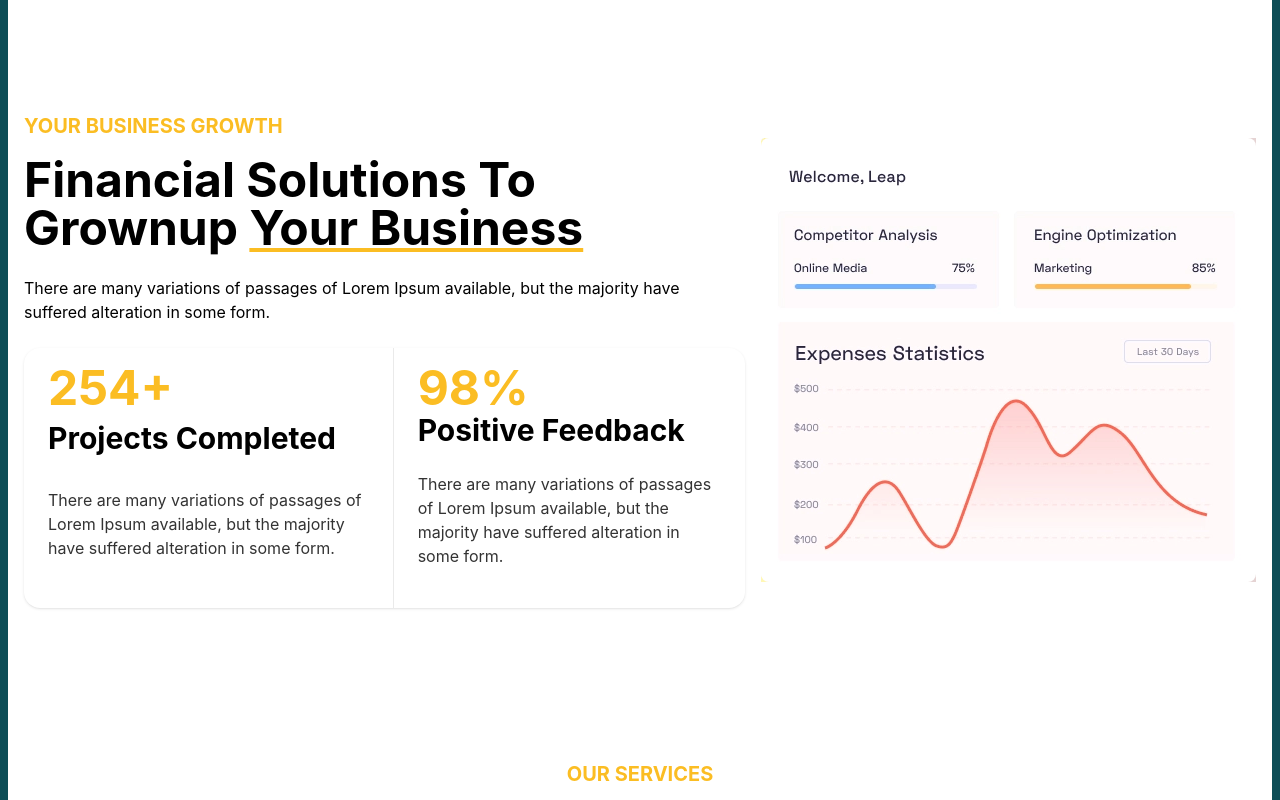
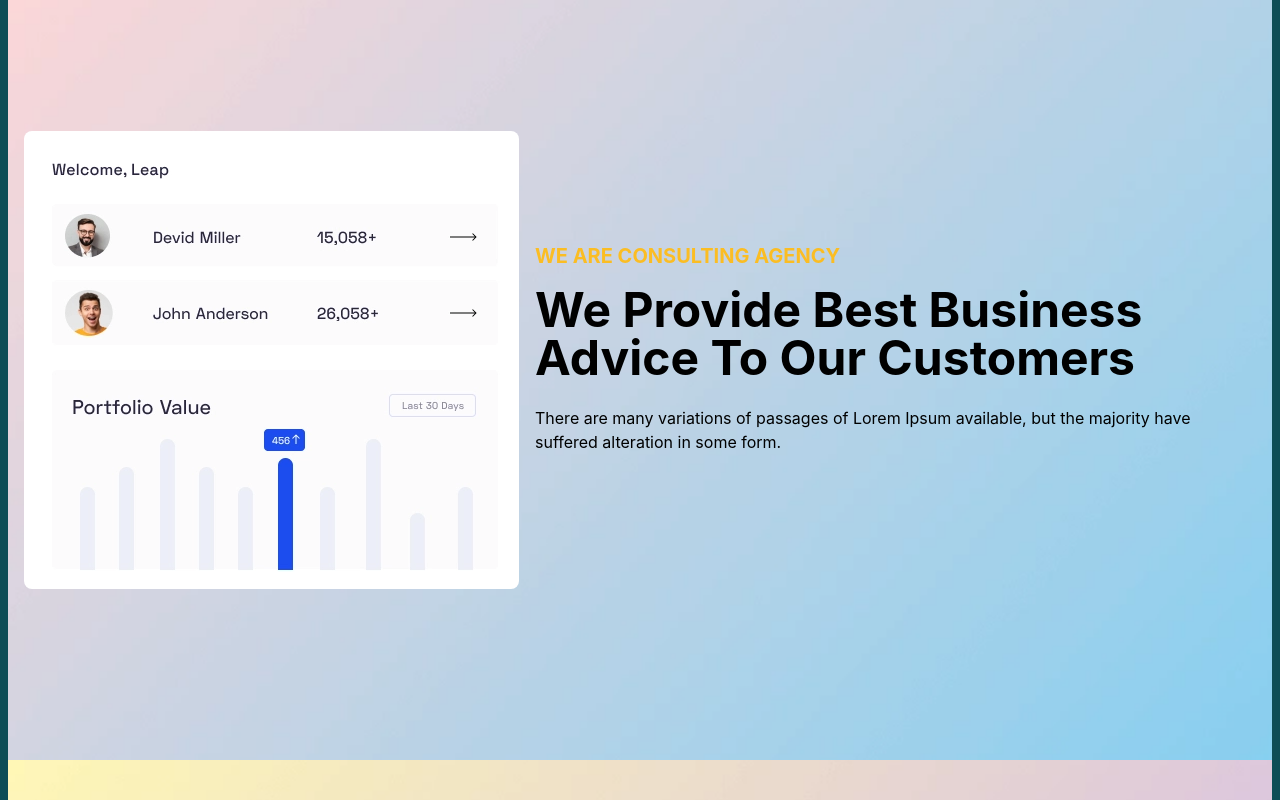
Before and after one commit to habulCoderJohnny/leap-advisor-app, a React (Create React App) app: page / in a window 1280 px wide. Shown: the part 1420-2220 px from the top of the page. Built offline with nearby package versions, Linux system fonts and the light colour scheme.

Commit message:
CustomerSection Implement

```diff
--- a/src/component/Home/BusinessGrowup.js
+++ b/src/component/Home/BusinessGrowup.js
@@ -13,9 +13,9 @@ const BusinessGrowup = () => {
     return (
         <section>
 
-            <div className="hero min-h-screen bg-white">
+            <div className="hero min-h-screen bg-white" style={{ backgroundImage: `url(${bg})` }} >
   <div className="hero-content flex-col lg:flex-row-reverse">
-    <div  data-aos="fade-left"  data-aos-delay="300"  className='w-50' style={{ backgroundImage: `url(${bg})` }} >
+    <div  data-aos="fade-left"  data-aos-delay="300"  className='w-50'>
     <img src={img} className="max-w-lg rounded-lg" />
     </div>
 
--- /dev/null
+++ b/src/component/Home/CustomerSection.js
@@ -0,0 +1,44 @@
+import React from 'react';
+import sectionImg from '../../assets/demo-two-section-one-main-img.webp';
+import sectionBg from '../../assets/demo-two-section-one-main-img-bg.webp';
+
+const CustomerSection = () => {
+    return (
+        <section>
+            <div className="hero min-h-screen bg-white" style={{ backgroundImage: `url(${sectionBg})` }} >
+  <div  className="hero-content flex-col lg:flex-row">
+    <div  data-aos="fade-left"  data-aos-delay="300"  className='w-50'>
+    <img src={sectionImg} className="max-w-lg rounded-lg" />
+    </div>
+
+    <div  data-aos="fade-right"  data-aos-delay="300"  className='text-left'>
+
+        <div>
+                        <h1 className="text-xl text-warning font-bold mb-4">WE ARE CONSULTING AGENCY</h1>
+            <h1 className="text-5xl font-bold text-black">
+            We Provide Best Business Advice To Our Customers</h1>
+            <p className="py-6 text-black">There are many variations of passages of Lorem Ipsum available, but the majority have suffered alteration in some form.</p>
+        </div>
+
+
+
+
+
+    </div>
+  </div>
+</div>
+
+        </section>
+
+
+
+
+
+
+
+
+
+    );
+};
+
+export default CustomerSection;
--- a/src/component/Home/Home.js
+++ b/src/component/Home/Home.js
@@ -6,6 +6,7 @@ import AdvanceServices from './AdvanceServices';
 import Services from './Services';
 import Business from './Business';
 import Footer from './Footer';
+import CustomerSection from './CustomerSection';
 
 const Home = () => {
     return (
@@ -13,6 +14,7 @@ const Home = () => {
             <Navbar></Navbar>
             <Banner></Banner>
             <AdvanceServices></AdvanceServices>
+            <CustomerSection></CustomerSection>
             <BusinessGrowup></BusinessGrowup>
             <Services></Services>
             <Business></Business>
--- a/src/component/Home/Services.js
+++ b/src/component/Home/Services.js
@@ -2,8 +2,8 @@ import React from 'react';
 
 const Services = () => {
     return (
-        <div className='bg-white'>
-         <h1 className="text-xl text-warning font-bold mb-4">OUR SERVICES</h1>
+        <div className='bg-white '>
+         <h1 className="pt-10 text-xl text-warning font-bold mb-4">OUR SERVICES</h1>
          <h1 className="text-5xl text-black font-bold">
          Provide Awesome Service <br />With<span className='underline decoration-warning'> Our Tools</span>
     </h1>
```
Also changed, not shown: src/assets/demo-two-section-one-main-img.webp (added).
